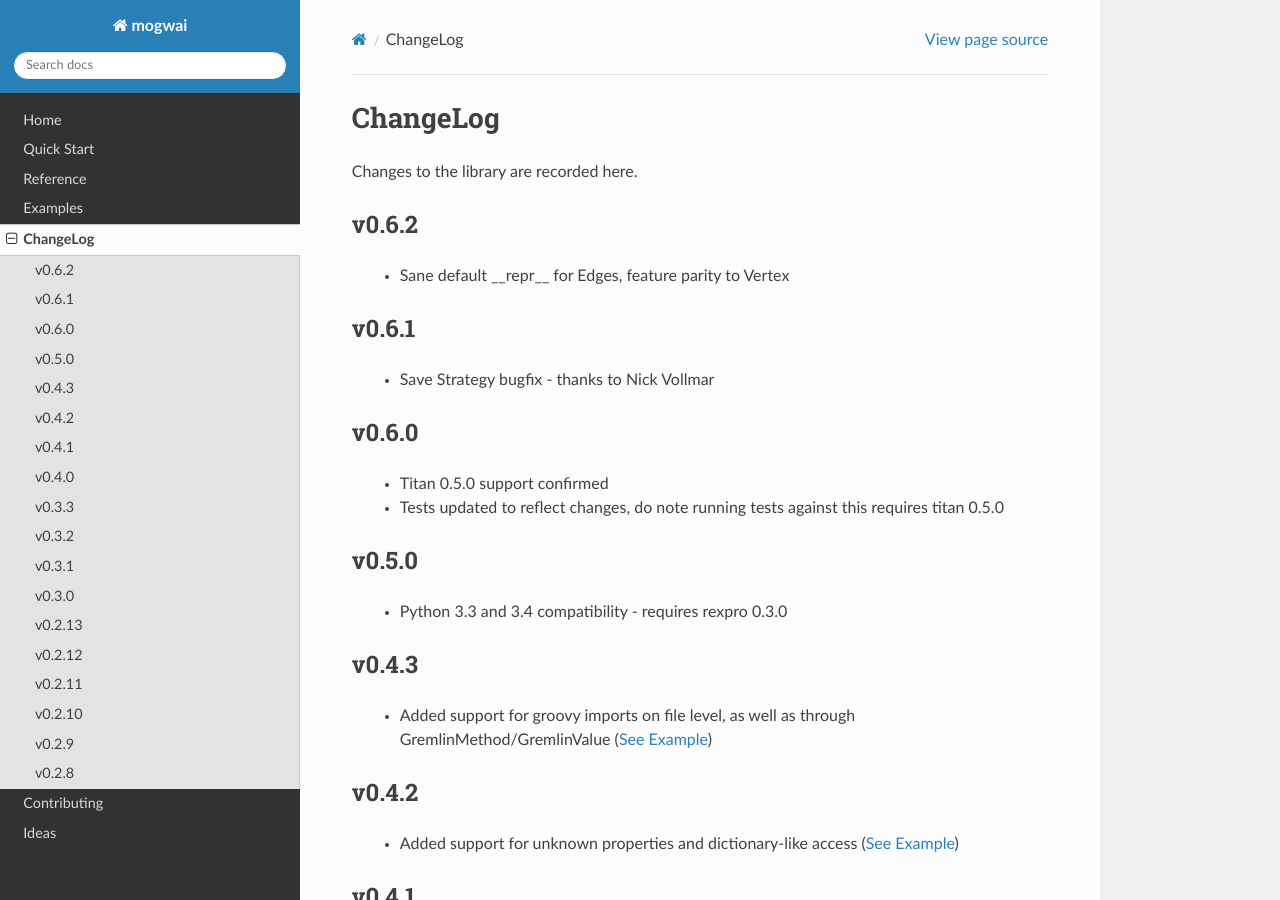
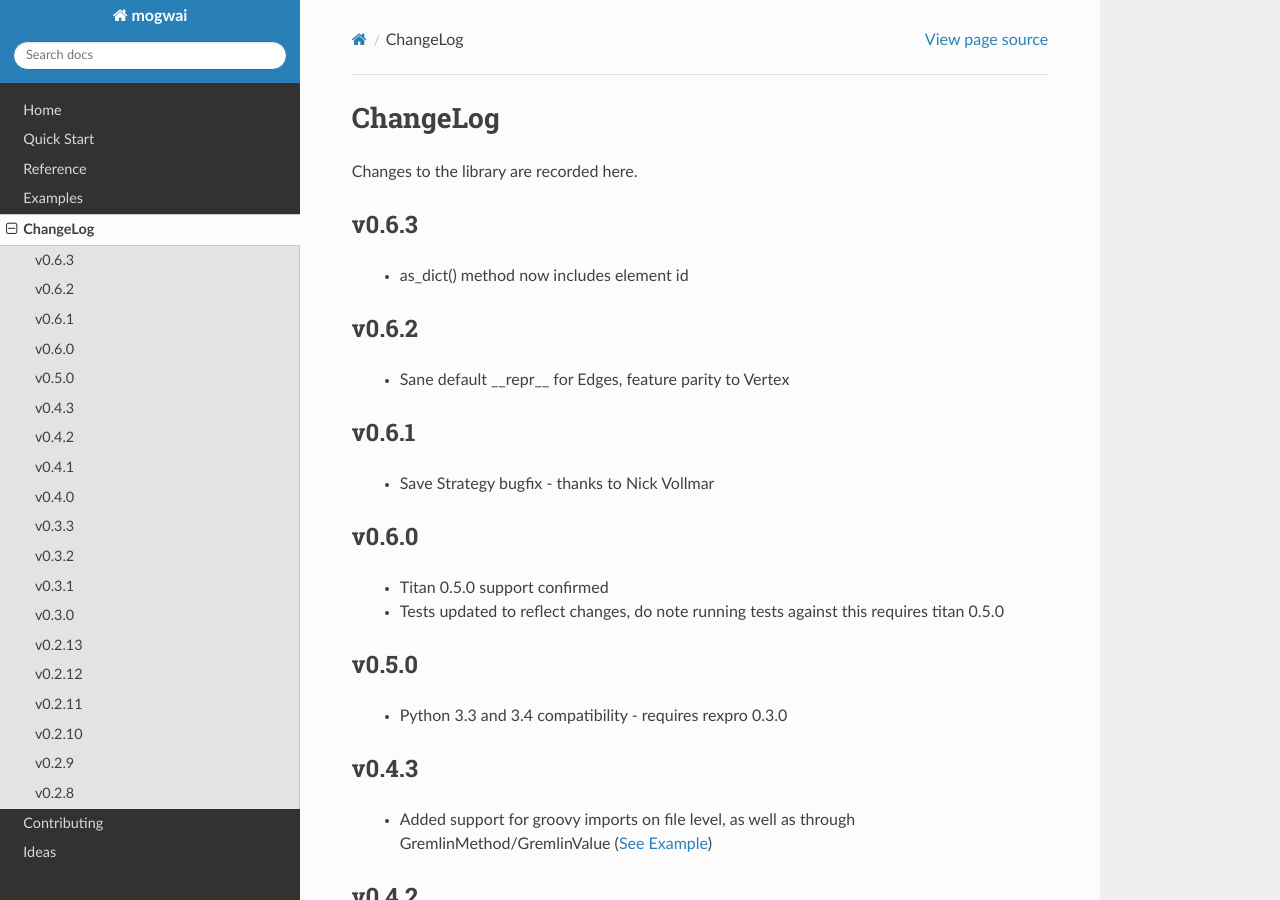
Before and after one commit to platinummonkey/mogwai, a Sphinx documentation site: the page built from docs/changelog.rst, in a window 1280 px wide and 900 px high. Built offline with Sphinx 7.4.7 and the Read the Docs theme 2.0.0, drawn with Linux system fonts in a browser that asks for light colours.

Commit message:
Version bump for new as_dict() method

```diff
--- a/docs/changelog.rst
+++ b/docs/changelog.rst
@@ -4,6 +4,10 @@ ChangeLog
 =========
 
 Changes to the library are recorded here.
+
+v0.6.3
+------
+ * as_dict() method now includes element id
 
 v0.6.2
 ------
```
Also changed, not shown: 1 other file.
